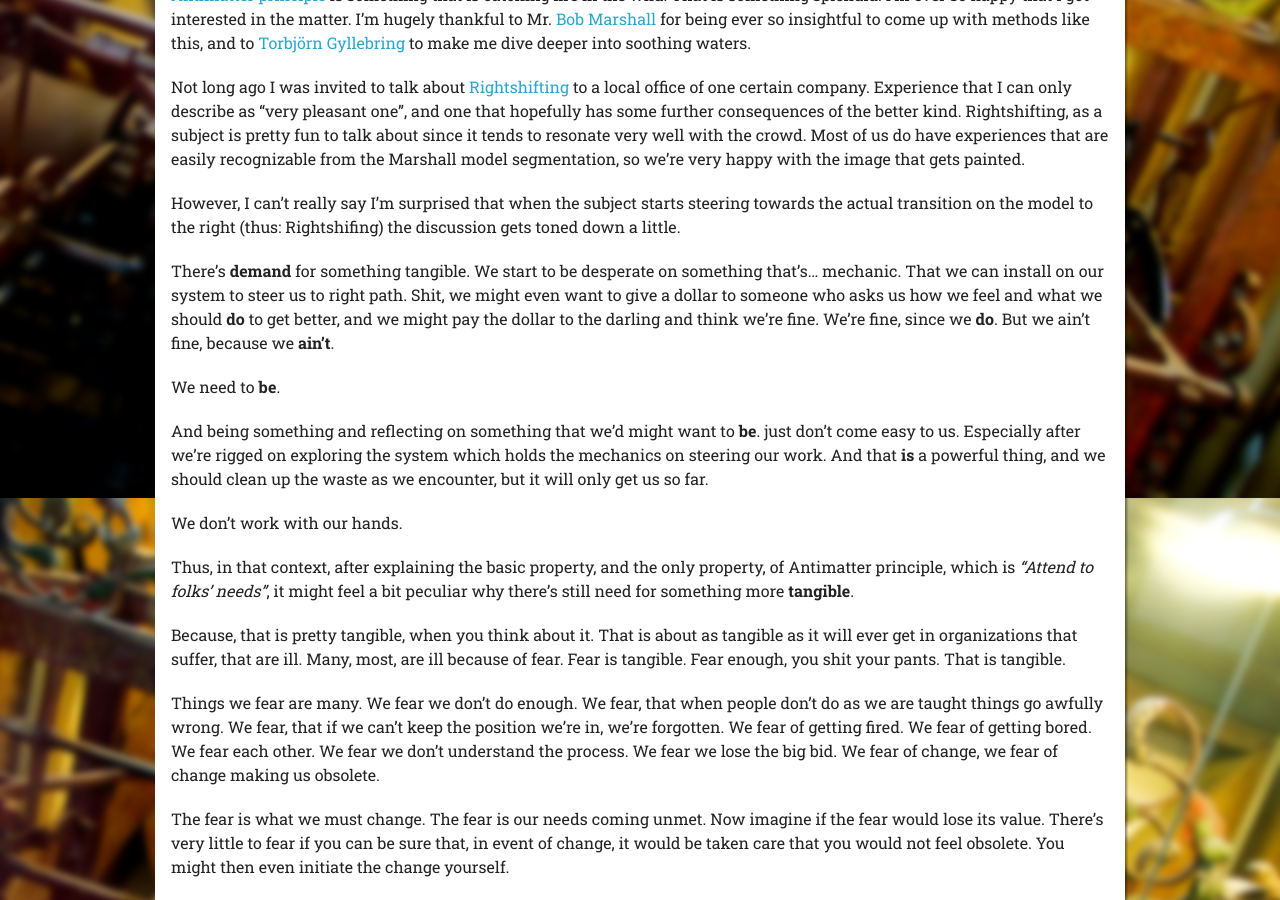
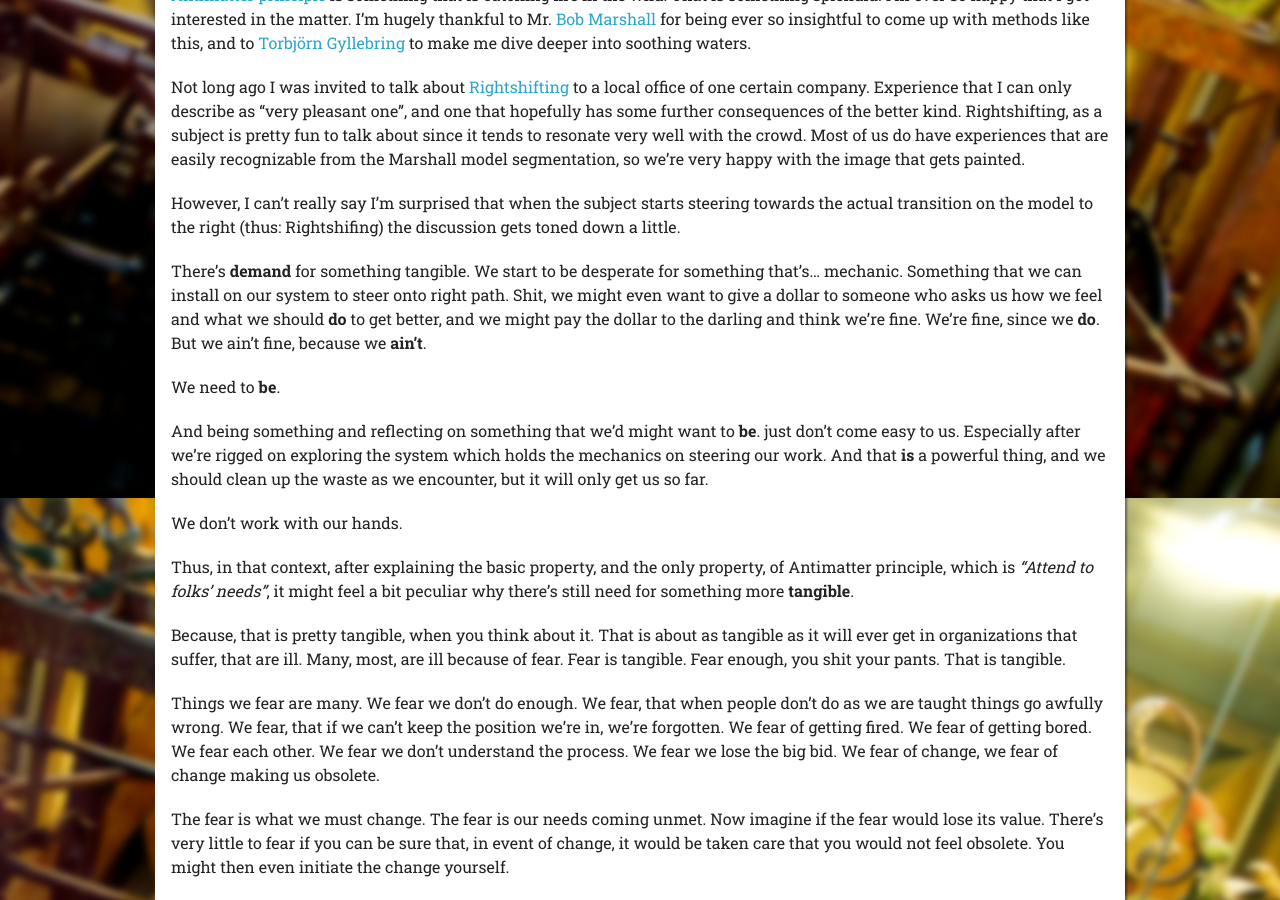
Before and after one commit to heimojuh/heimojuh.github.com, a Jekyll site: the page built from _posts/2013-11-29-we-dont-work-with-our-hands.md, in a window 1280 px wide and 900 px high, scrolled down 462 px. Built offline with Jekyll 4.4.1, drawn with Linux system fonts in a browser that asks for light colours; nearby versions of some CDN libraries; library files that are not in the unit come from our copies; Markdown is read by kramdown in place of the engine named in the settings; comment, search, counter and statistics services are not loaded.

Commit message:
fixed typo

```diff
--- a/_posts/2013-11-29-we-dont-work-with-our-hands.md
+++ b/_posts/2013-11-29-we-dont-work-with-our-hands.md
@@ -15,7 +15,7 @@ Not long ago I was invited to talk about [Rightshifting](http://flowchainsensei.
 
 However, I can't really say I'm surprised that when the subject starts steering towards the actual transition on the model to the right (thus: Rightshifing) the discussion gets toned down a little.
 
-There's **demand** for something tangible. We start to be desperate on something that's... mechanic. That we can install on our system to steer us to right path. Shit, we might even want to give a dollar to someone who asks us how we feel and what we should **do** to get better, and we might pay the dollar to the darling and think we're fine. We're fine, since we **do**. But we ain't fine, because we **ain't**.
+There's **demand** for something tangible. We start to be desperate for something that's... mechanic. Something that we can install on our system to steer onto right path. Shit, we might even want to give a dollar to someone who asks us how we feel and what we should **do** to get better, and we might pay the dollar to the darling and think we're fine. We're fine, since we **do**. But we ain't fine, because we **ain't**.
 
 We need to **be**.
 
```
